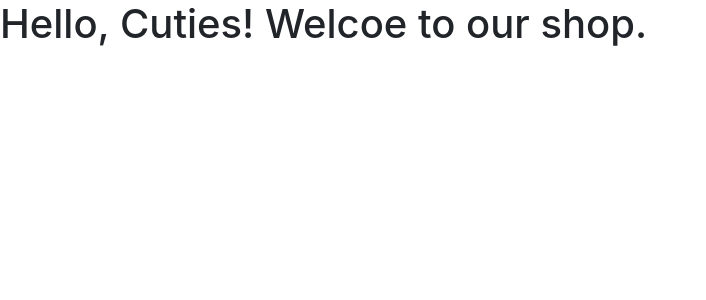
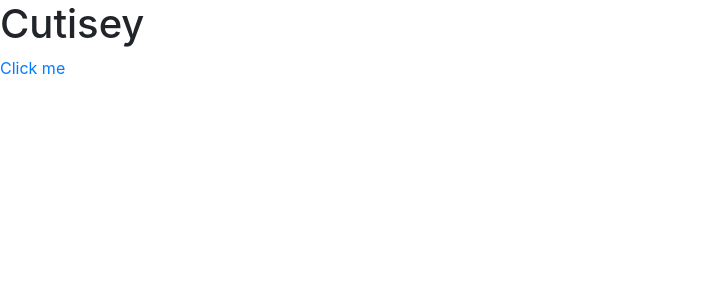
Before and after one commit to Aaishpra/FanChastic, a Django app: page /Cutisey/ in a window 1280 px wide. Shown: the top 300 px of the page, without its empty margins (0-706 px from the left). Run offline with Django 3.2, Linux system fonts and the light colour scheme; some libraries are stand-ins or nearby versions.

Commit message:
progresses

```diff
--- /dev/null
+++ b/Cutisey/static/Cutisey/mystatic.txt
@@ -0,0 +1 @@
+The static file in Cutisey
--- a/Cutisey/templates/Cutisey/index.html
+++ b/Cutisey/templates/Cutisey/index.html
@@ -8,10 +8,12 @@
     <!-- Bootstrap CSS -->
     <link rel="stylesheet" href="https://stackpath.bootstrapcdn.com/bootstrap/4.5.2/css/bootstrap.min.css" integrity="sha384-JcKb8q3iqJ61gNV9KGb8thSsNjpSL0n8PARn9HuZOnIxN0hoP+VmmDGMN5t9UJ0Z" crossorigin="anonymous">
 
-    <title>Hello, world!</title>
+    <title>Cutisey</title>
   </head>
   <body>
-    <h1>Hello, Cuties! Welcoe to our shop.</h1>
+    <h1>Cutisey</h1>
+    {% load static %}
+<a href="{% static 'Cutisey/mystatic.txt' %}">Click me</a>
 
     <!-- Optional JavaScript -->
     <!-- jQuery first, then Popper.js, then Bootstrap JS -->
--- a/Cutisey/urls.py
+++ b/Cutisey/urls.py
@@ -2,5 +2,11 @@ from django.urls import path
 from .import views
 
 urlpatterns = [
-    path("", views.index, name="CutiseyHome")
+    path("", views.index, name="CutiseyHome"),
+    path("about/", views.about, name="AboutUs"),
+    path("contact/", views.contact, name="ContactUs"),
+    path("tracker/", views.tracker, name="TrackingStatus"),
+    path("search/", views.search, name="Search"),
+    path("checkout/", views.checkout, name="Checkout"),
+    path("productView/", views.productView, name="ProductView")
 ]
--- a/Cutisey/views.py
+++ b/Cutisey/views.py
@@ -2,5 +2,27 @@ from django.shortcuts import render
 from django.http import HttpResponse
 
 # Create your views here.
+
+
 def index(request):
     return render(request, 'Cutisey/index.html')
+
+
+def about(request):
+    return render(request, 'Cutisey/about.html')
+
+
+def contact(request):
+    return render(request, 'Cutisey/contact.html')
+
+def tracker(request):
+    return render(request, 'Cutisey/tracker.html')
+
+def search(request):
+    return render(request, 'Cutisey/search.html')
+
+def checkout(request):
+    return render(request, 'Cutisey/checkout.html')
+
+def productView(request):
+    return render(request, 'Cutisey/prodView.html')
--- /dev/null
+++ b/blog/static/blog/mystatic.txt
@@ -0,0 +1 @@
+The static file in blog
--- a/blog/templates/blog/index.html
+++ b/blog/templates/blog/index.html
@@ -8,11 +8,12 @@
     <!-- Bootstrap CSS -->
     <link rel="stylesheet" href="https://stackpath.bootstrapcdn.com/bootstrap/4.5.2/css/bootstrap.min.css" integrity="sha384-JcKb8q3iqJ61gNV9KGb8thSsNjpSL0n8PARn9HuZOnIxN0hoP+VmmDGMN5t9UJ0Z" crossorigin="anonymous">
 
-    <title>Hello, world!</title>
+    <title>blog</title>
   </head>
   <body>
     <h1>Hello, Cuties!Welcome to the blog.</h1>
-
+{% load static %}
+<a href="{% static 'blog/mystatic.txt' %}">Click me</a>
     <!-- Optional JavaScript -->
     <!-- jQuery first, then Popper.js, then Bootstrap JS -->
     <script src="https://code.jquery.com/jquery-3.5.1.slim.min.js" integrity="sha384-DfXdz2htPH0lsSSs5nCTpuj/zy4C+OGpamoFVy38MVBnE+IbbVYUew+OrCXaRkfj" crossorigin="anonymous"></script>
```
Also changed, not shown: Cutisey/templates/Cutisey/about.html (added), Cutisey/templates/Cutisey/checkout.html (added), Cutisey/templates/Cutisey/contact.html (added), Cutisey/templates/Cutisey/productView.html (added), Cutisey/templates/Cutisey/search.html (added), Cutisey/templates/Cutisey/tracker.html (added).
